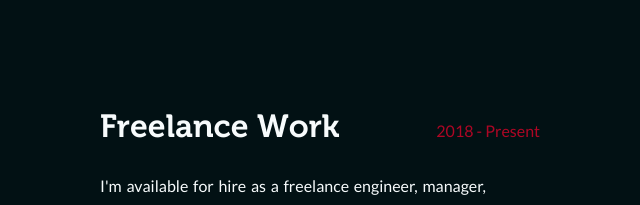
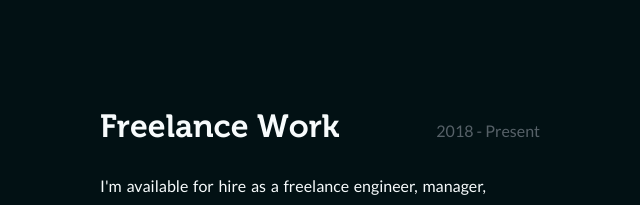
Before and after one commit to zackdotcomputer/my-homepage, a Next.js app: page /work in a window 1280 px wide. Shown: the part 1240-1445 px from the top of the page, without its empty margins (0-640 px from the left). Built offline with nearby package versions, Linux system fonts and the light colour scheme.

Commit message:
Fix style breaks with the new bootstrap and FA versions

```diff
--- a/styles/master.scss
+++ b/styles/master.scss
@@ -3,9 +3,10 @@
 @import "./variables";
 
 // Import Bootstrap
-@import "../node_modules/bootstrap/scss/bootstrap-reboot";
-@import "../node_modules/bootstrap/scss/bootstrap-grid";
-@import "../node_modules/bootstrap/scss/type";
+@import "../node_modules/bootstrap/scss/bootstrap";
+
+// Import FontAwesome
+@import "../node_modules/@fortawesome/fontawesome-svg-core/styles.css";
 
 @import "./fonts";
 
```
